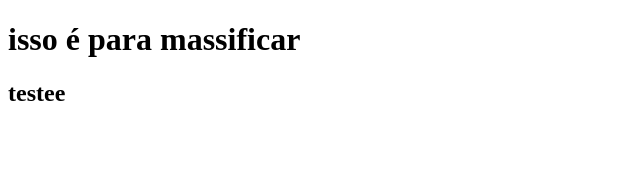
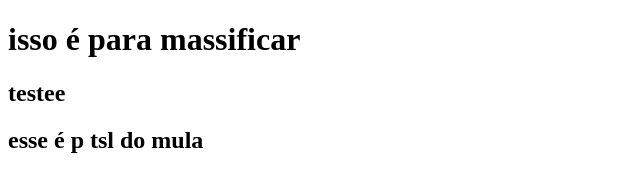
Before and after one commit to mvieira-coder/javascript-git, a plain HTML site: page index.html in a window 1280 px wide. Shown: the whole page, without its empty margins (0-640 px from the left). Drawn offline with Linux system fonts and the light colour scheme.

Commit message:
h2 add no master

```diff
--- a/index.html
+++ b/index.html
@@ -10,6 +10,7 @@
 <body>
   <h1>isso é para massificar</h1>
   <h2>testee</h2>
+  <h2>esse é p tsl do mula</h2>
   <script src="/script.js"></script>
 </body>
 
```
